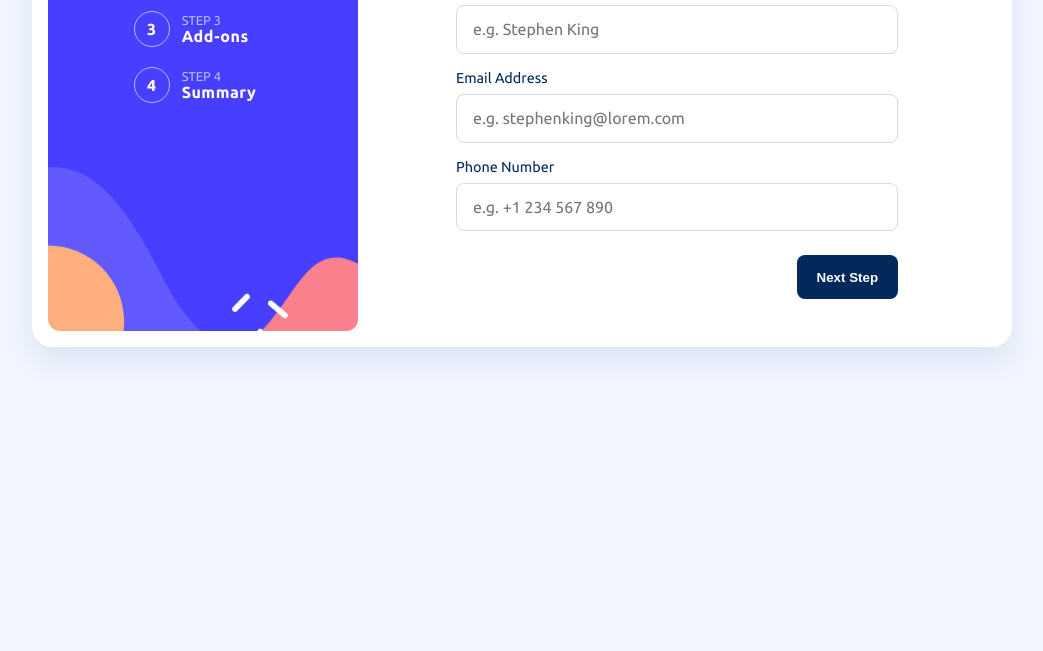
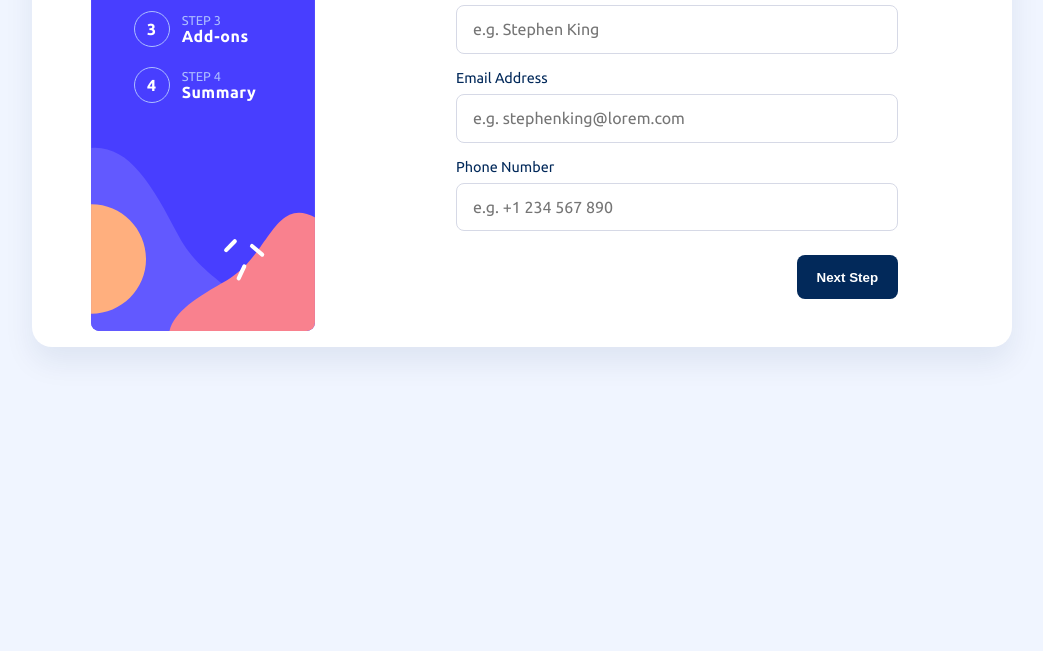
Before and after one commit to Thelma-dot/multi-step-form-main, a plain HTML site: page index.html in a window 1280 px wide. Shown: the part 245-896 px from the top of the page, without its empty margins (118-1161 px from the left). Drawn offline with Linux system fonts and the light colour scheme.

Commit message:
Desktop: ensure sidebar background fills container completely with consistent design

```diff
--- a/style.css
+++ b/style.css
@@ -589,6 +589,8 @@ body.is-yearly .billing__label[data-billing="yearly"] {
     .sidebar {
         background: none;
         padding: 2rem;
+        position: relative;
+        overflow: hidden;
     }
 
     .sidebar__bg {
@@ -597,6 +599,7 @@ body.is-yearly .billing__label[data-billing="yearly"] {
         inset: 0;
         border-radius: 12px;
         background: url("./assets/images/bg-sidebar-desktop.svg") no-repeat center/cover;
+        background-size: 100% 100%;
     }
 
     .steps {
```
